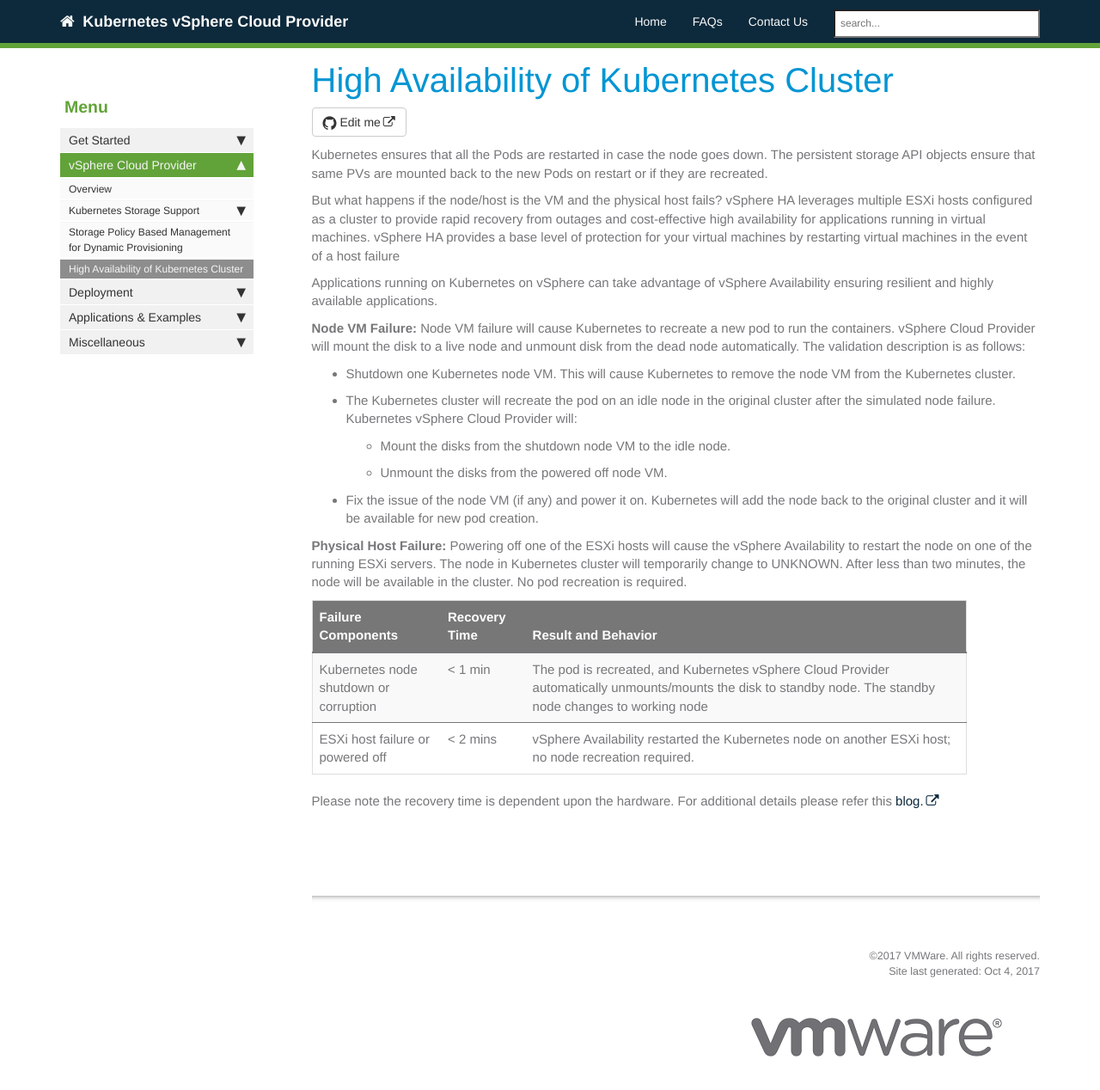
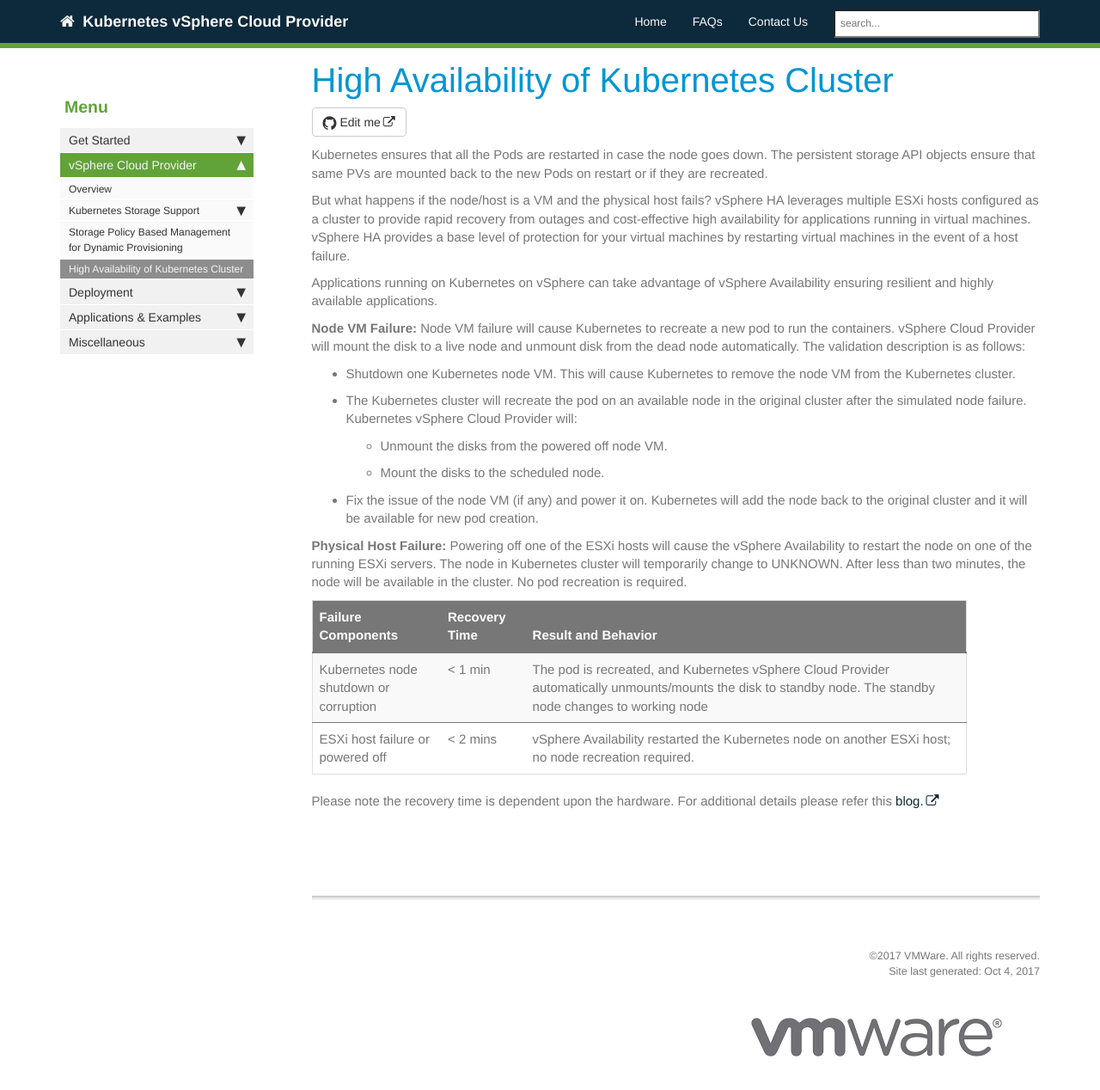
Before and after one commit to vmware-archive/vsphere-storage-for-kubernetes, a Jekyll site: the page built from documentation/high-availability.md, in a window 1280 px wide and 1333 px high. Shown: the top 1268 px of the window at 86% size. Built offline with Jekyll 4.4.1, drawn with Linux system fonts in a browser that asks for light colours; nearby versions of some CDN libraries; our own code applies the rules of GitHub Pages for plain Markdown files; comment, search, counter and statistics services are not loaded.

Commit message:
Update high-availability.md
Trivial fix - reword a few statements.

```diff
--- a/documentation/high-availability.md
+++ b/documentation/high-availability.md
@@ -4,7 +4,7 @@
 
 Kubernetes ensures that all the Pods are restarted in case the node goes down. The persistent storage API objects ensure that same PVs are mounted back to the new Pods on restart or if they are recreated.
 
-But what happens if the node/host is the VM and the physical host fails? vSphere HA  leverages multiple ESXi hosts configured as a cluster to provide rapid recovery from outages and cost-effective high availability for applications running in virtual machines. vSphere HA provides a base level of protection for your virtual machines by restarting virtual machines in the event of a host failure
+But what happens if the node/host is a VM and the physical host fails? vSphere HA  leverages multiple ESXi hosts configured as a cluster to provide rapid recovery from outages and cost-effective high availability for applications running in virtual machines. vSphere HA provides a base level of protection for your virtual machines by restarting virtual machines in the event of a host failure.
 
 Applications running on Kubernetes on vSphere can take advantage of vSphere Availability ensuring resilient and highly available applications.
 
@@ -12,10 +12,10 @@
 Node VM failure will cause Kubernetes to recreate a new pod to run the containers. vSphere Cloud Provider will mount the disk to a live node and unmount disk from the dead node automatically. The validation description is as follows:
 
 * Shutdown one Kubernetes node VM. This will cause Kubernetes to remove the node VM from the Kubernetes cluster.
-* The Kubernetes cluster will recreate the pod on an idle node in the original cluster after the simulated node failure. Kubernetes vSphere Cloud Provider will:
+* The Kubernetes cluster will recreate the pod on an available node in the original cluster after the simulated node failure. Kubernetes vSphere Cloud Provider will:
 
-  - Mount the disks from the shutdown node VM to the idle node.
   - Unmount the disks from the powered off node VM.
+  - Mount the disks to the scheduled node.
 
 * Fix the issue of the node VM (if any) and power it on. Kubernetes will add the node back to the original cluster and it will be available for new pod creation.
 
```
